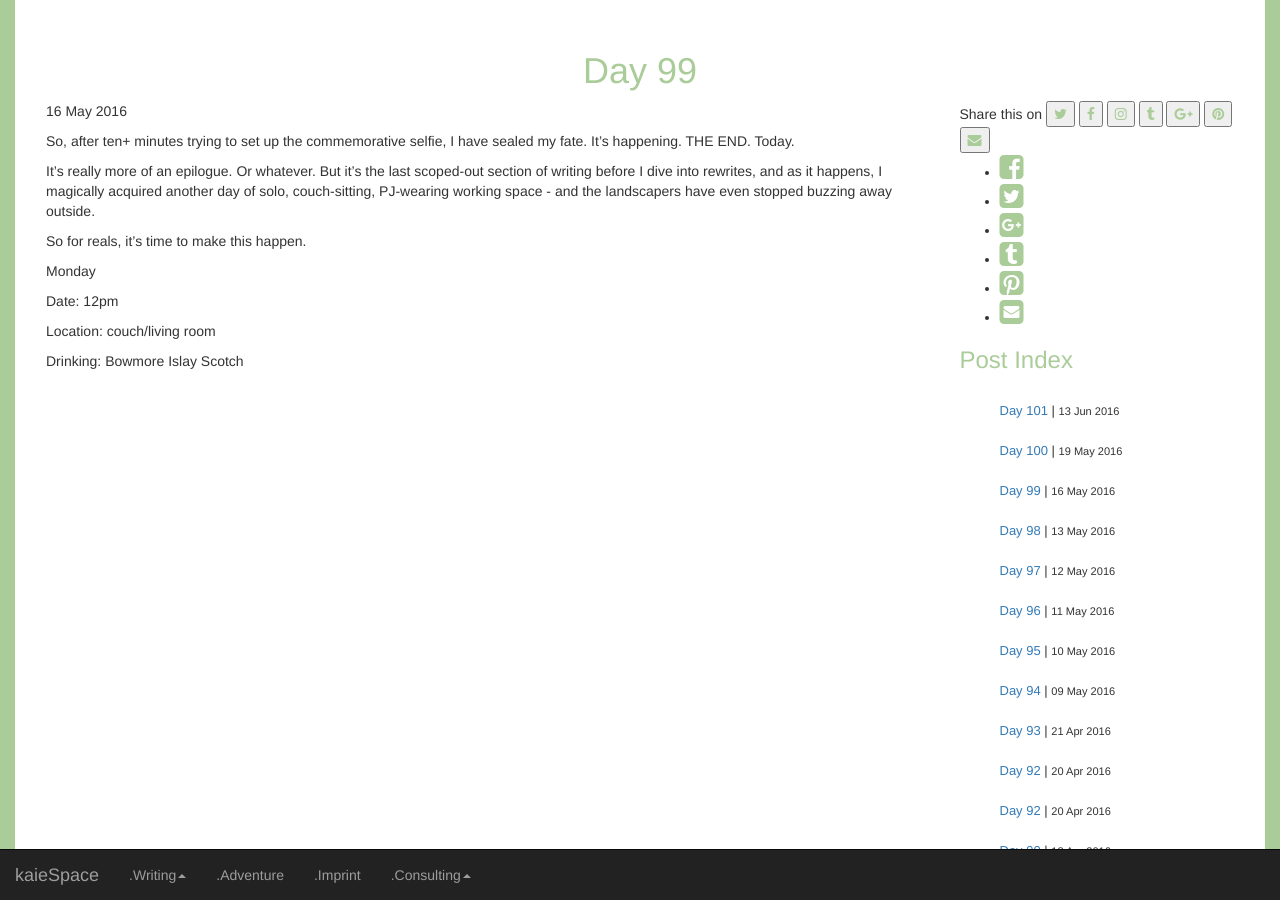
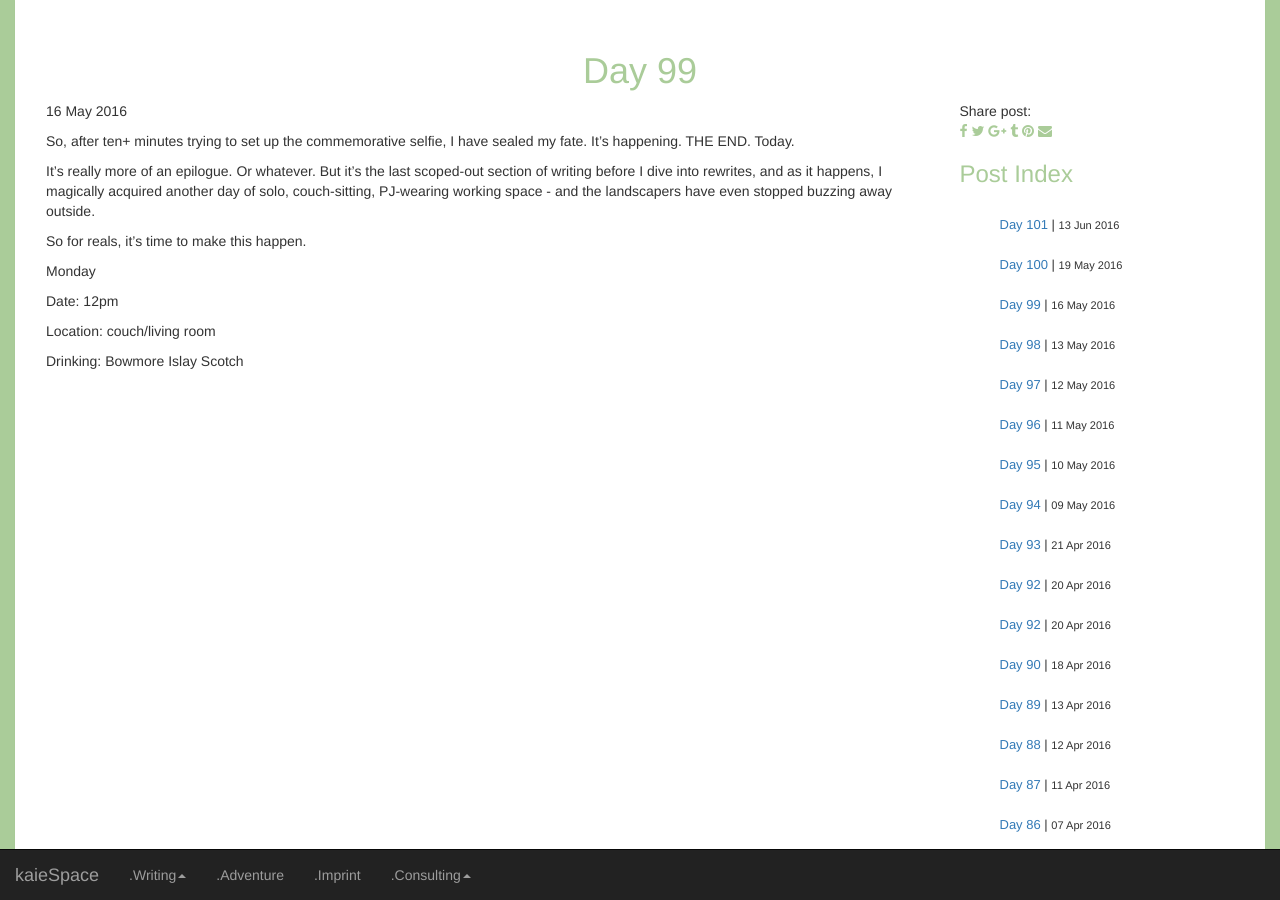
Before and after one commit to kaiewiggins/kaiewiggins.github.io, a Jekyll site: the page built from _posts/2016-05-16-Day-99.md, in a window 1280 px wide and 900 px high. Built offline with Jekyll 4.4.1, drawn with Linux system fonts in a browser that asks for light colours; nearby versions of some CDN libraries.

Commit message:
testing social sharing buttons
working off of this: https://simplesharingbuttons.com/

```diff
--- a/_layouts/post.html
+++ b/_layouts/post.html
@@ -16,23 +16,13 @@ layout: default
 <div class="col-sm-3">
 	<!--social sharing buttons-->
 <div class="share-page">
-    Share this on
-     <a target="_blank" href="https://twitter.com/intent/tweet" link rel="canonical" title="Tweet""><button><i class="fa fa-twitter"></i></button></a>
- <a target="_blank" href=#" rel="nofollow"  title="Share on Facebook"><button><i class="fa fa-facebook"></i></button></a>
- <a target="_blank" href=#><button><i class="fa fa-instagram"></i></button></a>
- <a target="_blank" href=# title="Post to Tumblr"><button><i class="fa fa-tumblr"></i></button></a>
- <a target="_blank" href=# rel="nofollow"  title="Share on Google+"><button><i class="fa fa-google-plus"></i></button></a>
- <a target="_blank" href=# rel="nofollow"  title="Pin It"><button><i class="fa fa-pinterest"></i></button></a>
- <a target="_blank" href="mailto:?subject={{page.title}}:{{site.url}}{{page.url}}" rel="nofollow"  title="Email"><button><i class="fa fa-envelope"></i></button></a>
-
-<ul class="share-buttons">
-  <li><a href="https://www.facebook.com/sharer/sharer.php?u=http%3A%2F%2Fkaie.space&t=kaieSpace" target="_blank" title="Share on Facebook" onclick="window.open('https://www.facebook.com/sharer/sharer.php?u=' + encodeURIComponent(document.URL) + '&t=' + encodeURIComponent(document.URL)); return false;"><i class="fa fa-facebook-square fa-2x"></i></a></li>
-  <li><a href="https://twitter.com/intent/tweet?source=http%3A%2F%2Fkaie.space&text=kaieSpace:%20http%3A%2F%2Fkaie.space&via=kaiedesign" target="_blank" title="Tweet" onclick="window.open('https://twitter.com/intent/tweet?text=' + encodeURIComponent(document.title) + ':%20' + encodeURIComponent(document.URL)); return false;"><i class="fa fa-twitter-square fa-2x"></i></a></li>
-  <li><a href="https://plus.google.com/share?url=http%3A%2F%2Fkaie.space" target="_blank" title="Share on Google+" onclick="window.open('https://plus.google.com/share?url=' + encodeURIComponent(document.URL)); return false;"><i class="fa fa-google-plus-square fa-2x"></i></a></li>
-  <li><a href="http://www.tumblr.com/share?v=3&u=http%3A%2F%2Fkaie.space&t=kaieSpace&s=" target="_blank" title="Post to Tumblr" onclick="window.open('http://www.tumblr.com/share?v=3&u=' + encodeURIComponent(document.URL) + '&t=' +  encodeURIComponent(document.title)); return false;"><i class="fa fa-tumblr-square fa-2x"></i></a></li>
-  <li><a href="http://pinterest.com/pin/create/button/?url=http%3A%2F%2Fkaie.space&description=Adventures%20in%20writing%2C%20publishing%2C%20and%20exploring" target="_blank" title="Pin it" onclick="window.open('http://pinterest.com/pin/create/button/?url=' + encodeURIComponent(document.URL) + '&description=' +  encodeURIComponent(document.title)); return false;"><i class="fa fa-pinterest-square fa-2x"></i></a></li>
-  <li><a href="mailto:?subject=kaieSpace&body=Adventures%20in%20writing%2C%20publishing%2C%20and%20exploring:%20http%3A%2F%2Fkaie.space" target="_blank" title="Email" onclick="window.open('mailto:?subject=' + encodeURIComponent(document.title) + '&body=' +  encodeURIComponent(document.URL)); return false;"><i class="fa fa-envelope-square fa-2x"></i></a></li>
-</ul>
+    Share post:<br>
+ <a href="https://www.facebook.com/sharer/sharer.php?u=http%3A%2F%2Fkaie.space&t=kaieSpace" target="_blank" title="Share on Facebook" onclick="window.open('https://www.facebook.com/sharer/sharer.php?u=' + encodeURIComponent(document.URL) + '&t=' + encodeURIComponent(document.URL)); return false;"><i class="fa fa-facebook"></i></a>
+ <a href="https://twitter.com/intent/tweet?source=http%3A%2F%2Fkaie.space&text=kaieSpace:%20http%3A%2F%2Fkaie.space&via=kaiedesign" target="_blank" title="Tweet" onclick="window.open('https://twitter.com/intent/tweet?text=' + encodeURIComponent(document.title) + ':%20' + encodeURIComponent(document.URL)); return false;"><i class="fa fa-twitter"></i></a>
+ <a href="https://plus.google.com/share?url=http%3A%2F%2Fkaie.space" target="_blank" title="Share on Google+" onclick="window.open('https://plus.google.com/share?url=' + encodeURIComponent(document.URL)); return false;"><i class="fa fa-google-plus"></i></a>
+ <a href="http://www.tumblr.com/share?v=3&u=http%3A%2F%2Fkaie.space&t=kaieSpace&s=" target="_blank" title="Post to Tumblr" onclick="window.open('http://www.tumblr.com/share?v=3&u=' + encodeURIComponent(document.URL) + '&t=' +  encodeURIComponent(document.title)); return false;"><i class="fa fa-tumblr"></i></a>
+ <a href="http://pinterest.com/pin/create/button/?url=http%3A%2F%2Fkaie.space&description=Adventures%20in%20writing%2C%20publishing%2C%20and%20exploring" target="_blank" title="Pin it" onclick="window.open('http://pinterest.com/pin/create/button/?url=' + encodeURIComponent(document.URL) + '&description=' +  encodeURIComponent(document.title)); return false;"><i class="fa fa-pinterest"></i></a>
+ <a href="mailto:?subject=kaieSpace&body=Adventures%20in%20writing%2C%20publishing%2C%20and%20exploring:%20http%3A%2F%2Fkaie.space" target="_blank" title="Email" onclick="window.open('mailto:?subject=' + encodeURIComponent(document.title) + '&body=' +  encodeURIComponent(document.URL)); return false;"><i class="fa fa-envelope"></i></a>
 	<!--lookup linklist of posts-->
 	<h3>Post Index</h3>
 	<ul class="posts">
```
